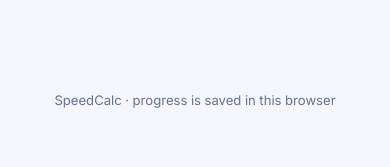
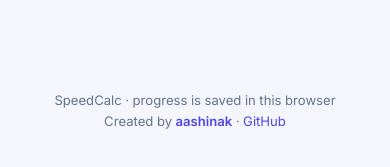
Before and after one commit to aashinak/speedMath, a plain HTML site: page index.html in a window 390 px wide. Shown: the part 1480-1647 px from the top of the page. Before the commit the page ends 1611 px from the top, so only its background shows below. Drawn offline with Linux system fonts and the light colour scheme.

Commit message:
Add author meta tag and update footer links
Added author meta tag and updated footer with links.

```diff
--- a/index.html
+++ b/index.html
@@ -1,5 +1,6 @@
 <!DOCTYPE html>
 <html lang="en"><head>
+<meta name="author" content="aashinak">
 <meta charset="utf-8">
 <meta name="viewport" content="width=device-width, initial-scale=1, viewport-fit=cover">
 <title>SpeedCalc – SSC CGL Calculation Speed Trainer</title>
@@ -76,6 +77,7 @@ button,input{touch-action:manipulation;-webkit-tap-highlight-color:transparent}
 .btn,.chip,.tp{min-height:46px}
 .acts{display:flex;gap:10px;margin-top:10px}.acts .btn{flex:1;min-height:54px;font-size:1.05rem}
 @media (max-width:700px){
+footer{padding-bottom:calc(96px + env(safe-area-inset-bottom,0px))}
 nav{position:fixed;left:0;right:0;bottom:0;max-width:none;margin:0;background:var(--card);border-top:1px solid var(--bd);padding:6px 6px calc(6px + env(safe-area-inset-bottom,0px));justify-content:space-around;gap:2px;z-index:40;overflow:visible}
 nav button{flex:1;display:flex;flex-direction:column;align-items:center;gap:1px;padding:7px 0;font-size:.66rem;border:0;border-radius:12px}
 nav button::before{display:block;font-size:1.25rem}nav button.on{background:var(--ac2)}
@@ -169,7 +171,7 @@ input[type=file]::file-selector-button{font:inherit;font-weight:700;border:0;bor
 <div class="card"><h3>Alphabet positions</h3><div class="tbl" id="tA"></div></div>
 </section>
 </main>
-<footer>SpeedCalc · progress is saved in this browser</footer>
+<footer>SpeedCalc · progress is saved in this browser<br>Created by <a href="https://github.com/aashinak/speedMath" target="_blank" rel="noopener noreferrer" style="color:var(--ac);font-weight:600;text-decoration:none">aashinak</a> · <a href="https://github.com/aashinak/speedMath" target="_blank" rel="noopener noreferrer" style="color:var(--ac);text-decoration:none">GitHub</a></footer>
 <script>
 var KEY="speedcalc_v2",SMAX=5000,S={goal:20,days:{},sess:[],cfg:{},t:"tbl",m:"time",v:60,auto:1,sc:0,agg:{},bs:0};
 try{var r0=localStorage.getItem(KEY);if(r0)Object.assign(S,JSON.parse(r0))}catch(e){}
```
